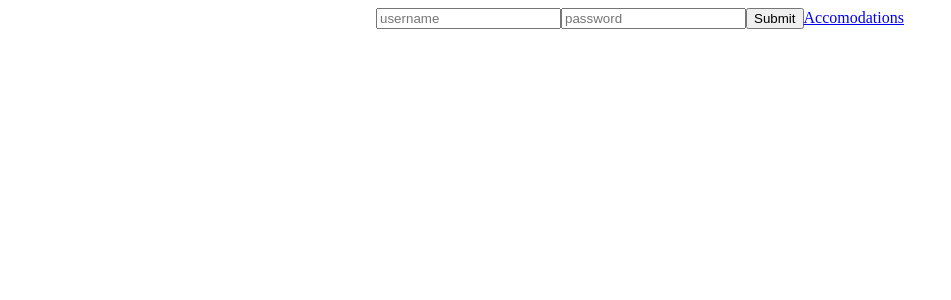
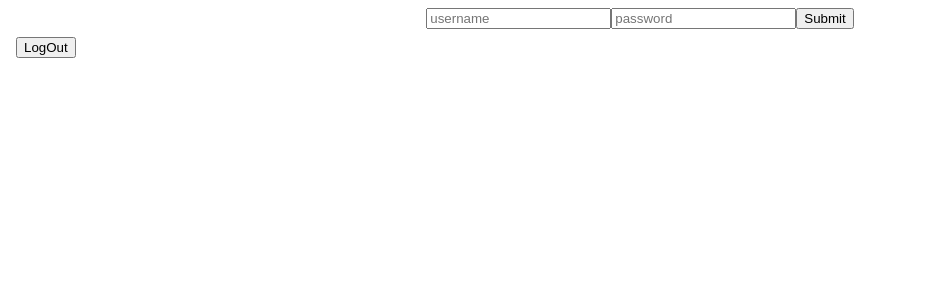
Before and after one commit to djura994/JD2_ADMEBLOKSAM, an Angular app in the folder Client/: page / in a window 1280 px wide. Shown: the top 300 px of the page, without its empty margins (0-951 px from the left). Built offline with nearby package versions, Linux system fonts and the light colour scheme.

Commit message:
Logout added.

```diff
--- a/Client/src/app/accomodationsComponent/accomodations.component.ts
+++ b/Client/src/app/accomodationsComponent/accomodations.component.ts
@@ -60,6 +60,8 @@ export class AccomodationComponent implements OnInit {
         this.users=users;
 
       })
+
+
   }
 
     AddAccomodation(acc: Accomodation, form: NgForm) {
--- a/Client/src/app/app.component.html
+++ b/Client/src/app/app.component.html
@@ -7,7 +7,7 @@
       <input type="text" placeholder="username" name="username" [(ngModel)]="uname"/>
       <input type="password" placeholder="password" name="password" [(ngModel)]="pass"/>
       <input title="login" type="submit" />
-      <a [routerLink] = "['/accomodations']">Accomodations </a>
+
 
 
     </form>
@@ -18,4 +18,8 @@
 
 </body>
 
+<body>
+  <button (click)="LogOut()">LogOut</button>
+</body>
+
 <router-outlet></router-outlet>
--- a/Client/src/app/app.component.ts
+++ b/Client/src/app/app.component.ts
@@ -29,11 +29,20 @@ export class AppComponent {
   login(loginParam: Login, form: NgForm) {
       this.loginService.login(loginParam).then( response => {
         this.authService.logIn();
+        if (this.authService.isLoggedIn()) {
+          this.router.navigate(['/accomodations']);
+        }
       })
       .catch(error => {
         alert
         ("User not found!")
       })
+      form.reset();
+  }
+
+  LogOut() {
+    this.authService.logOut();
+    this.router.navigate(['/login']);
   }
 
   goToAccomodations() {
--- a/Client/src/app/app.module.ts
+++ b/Client/src/app/app.module.ts
@@ -17,7 +17,9 @@ import { RoomsComponent } from './roomsComponent/rooms.component';
 
 const Routes = [
   { path: 'accomodations', component: AccomodationComponent },
-  { path: 'rooms', component: RoomsComponent }
+  { path: 'rooms', component: RoomsComponent },
+  {path: 'login', component: AppComponent}
+
 ];
 
 @NgModule({
--- a/Client/src/app/services/authenticationService.ts
+++ b/Client/src/app/services/authenticationService.ts
@@ -12,6 +12,8 @@
 
     logOut(): void {
         localStorage.removeItem("token");
+        localStorage.removeItem("username");
+        localStorage.removeItem("email");
     }
 
     isLoggedIn(): boolean {
```
